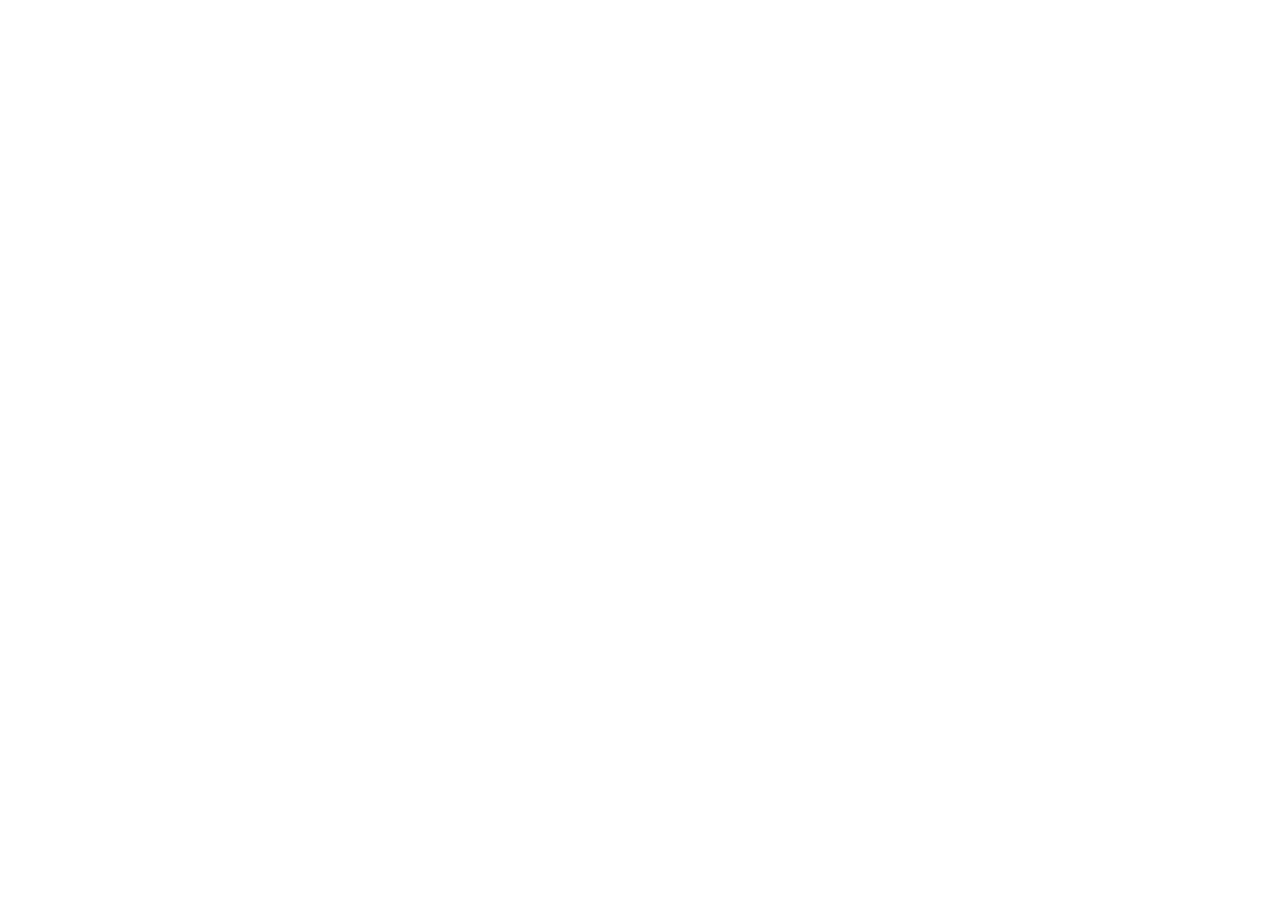
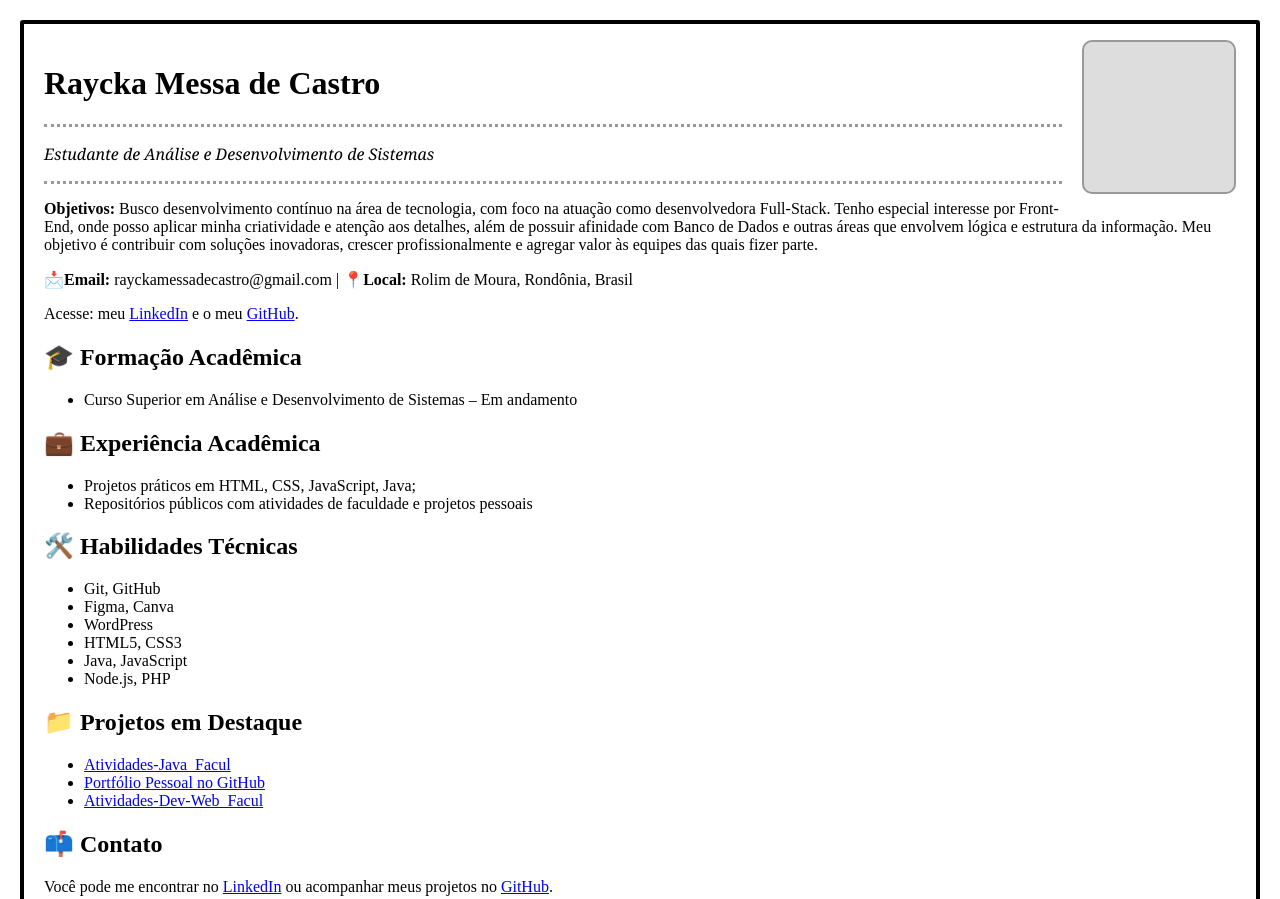
Before and after one commit to C4str0RM/Atividades-Dev-Web_Facul, a plain HTML site: page index1.html in a window 1280 px wide. Shown: the top 899 px of the page. Before the commit the page ends 800 px from the top, so only its background shows below. Drawn offline with Linux system fonts and the light colour scheme.

Commit message:
Terceiro commit

```diff
--- /dev/null
+++ b/Style1.css
@@ -0,0 +1,27 @@
+.foto-local {
+    width: 150px;
+    height: 150px;
+    background-color: #ddd;
+    border: 2px solid #999;
+    border-radius: 10px;
+    float: right;
+    margin: -25px 0 10px 20px;
+}
+
+em {
+    font-family: Cambria, Cochin, Georgia, Times, 'Times New Roman', serif;
+    font-size: 16px;
+}
+hr {
+    border: none;
+    border-top: #999 dotted ;
+}
+
+body {
+    border-color: black;
+    border-style: solid;
+    border-width: 4px;
+    border-radius: 3px;
+    padding: 20px;
+    margin: 20px;
+}
--- a/index1.html
+++ b/index1.html
@@ -1,16 +1,91 @@
 <!DOCTYPE html>
 <html lang="pt-br">
+
 <head>
-    <meta charset="UTF-8">
-    <meta name="viewport" content="width=device-width, initial-scale=1.0">
-    <title>Atividade Aula02</title>
+  <meta charset="UTF-8">
+  <meta name="viewport" content="width=device-width, initial-scale=1.0">
+  <link rel="stylesheet" href="Style1.css">
+  <link rel="shortcut icon" href="favicon.ico" type="image/x-icon">
+  <title>Currículo</title>
+
 </head>
-     <!-- Currículo -->
+
 <body>
+  <header>
 
+    <div class="foto-local"></div>
 
+    <h1>Raycka Messa de Castro</h1>
+    <hr>
 
+    <em>
+      <p>Estudante de Análise e Desenvolvimento de Sistemas</p>
+    </em>
 
+    <hr>
+
+    <p><strong>Objetivos: </strong> Busco desenvolvimento contínuo na área de tecnologia, com foco na atuação como
+      desenvolvedora Full-Stack. Tenho especial interesse por Front-End, onde posso aplicar minha criatividade e atenção
+      aos detalhes, além de possuir afinidade com Banco de Dados e outras áreas que envolvem lógica e estrutura da
+      informação. Meu objetivo é contribuir com soluções inovadoras, crescer profissionalmente e agregar valor às
+      equipes das quais fizer parte.
+    </p>
+
+    <p><strong>📩Email:</strong> rayckamessadecastro@gmail.com | <strong>📍Local:</strong> Rolim de Moura, Rondônia,
+      Brasil</p>
+
+    <p> Acesse:
+      meu <a href="https://www.linkedin.com/in/raycka-messa-de-castro-408264327" target="_blank">LinkedIn</a> e o meu
+      <a href="https://github.com/C4str0RM" target="_blank">GitHub</a>.
+    </p>
+
+  </header>
+
+  <section>
+    <h2>🎓 Formação Acadêmica</h2>
+    <ul>
+      <li>Curso Superior em Análise e Desenvolvimento de Sistemas – Em andamento</li>
+    </ul>
+  </section>
+
+  <section>
+    <h2>💼 Experiência Acadêmica</h2>
+    <ul>
+      <li>Projetos práticos em HTML, CSS, JavaScript, Java;</li>
+      <li>Repositórios públicos com atividades de faculdade e projetos pessoais</li>
+    </ul>
+  </section>
+
+  <section>
+    <h2>🛠️ Habilidades Técnicas</h2>
+    <ul>
+      <li>Git, GitHub</li>
+      <li>Figma, Canva</li>
+      <li>WordPress</li>
+      <li>HTML5, CSS3</li>
+      <li>Java, JavaScript</li>
+      <li>Node.js, PHP</li>
+    </ul>
+  </section>
+
+  <section>
+    <h2>📁 Projetos em Destaque</h2>
+    <ul>
+      <li><a href="https://github.com/C4str0RM/Atividade-Java---Facul" target="_blank">Atividades-Java_Facul</a></li>
+
+      <li><a href="https://github.com/C4str0RM/C4str0RM" target="_blank">Portfólio Pessoal no GitHub</a></li>
+
+      <li><a href="https://github.com/C4str0RM/Atividades-Dev-Web_Facul" target="_blank">Atividades-Dev-Web_Facul</a>
+      </li>
+    </ul>
+  </section>
+
+  <section>
+    <h2>📫 Contato</h2>
+    <p>Você pode me encontrar no <a href="https://www.linkedin.com/in/raycka-messa-de-castro-408264327"
+        target="_blank">LinkedIn</a>
+      ou acompanhar meus projetos no <a href="https://github.com/C4str0RM" target="_blank">GitHub</a>.</p>
+  </section>
 
 </body>
 
```
Also changed, not shown: favicon.ico (added).
